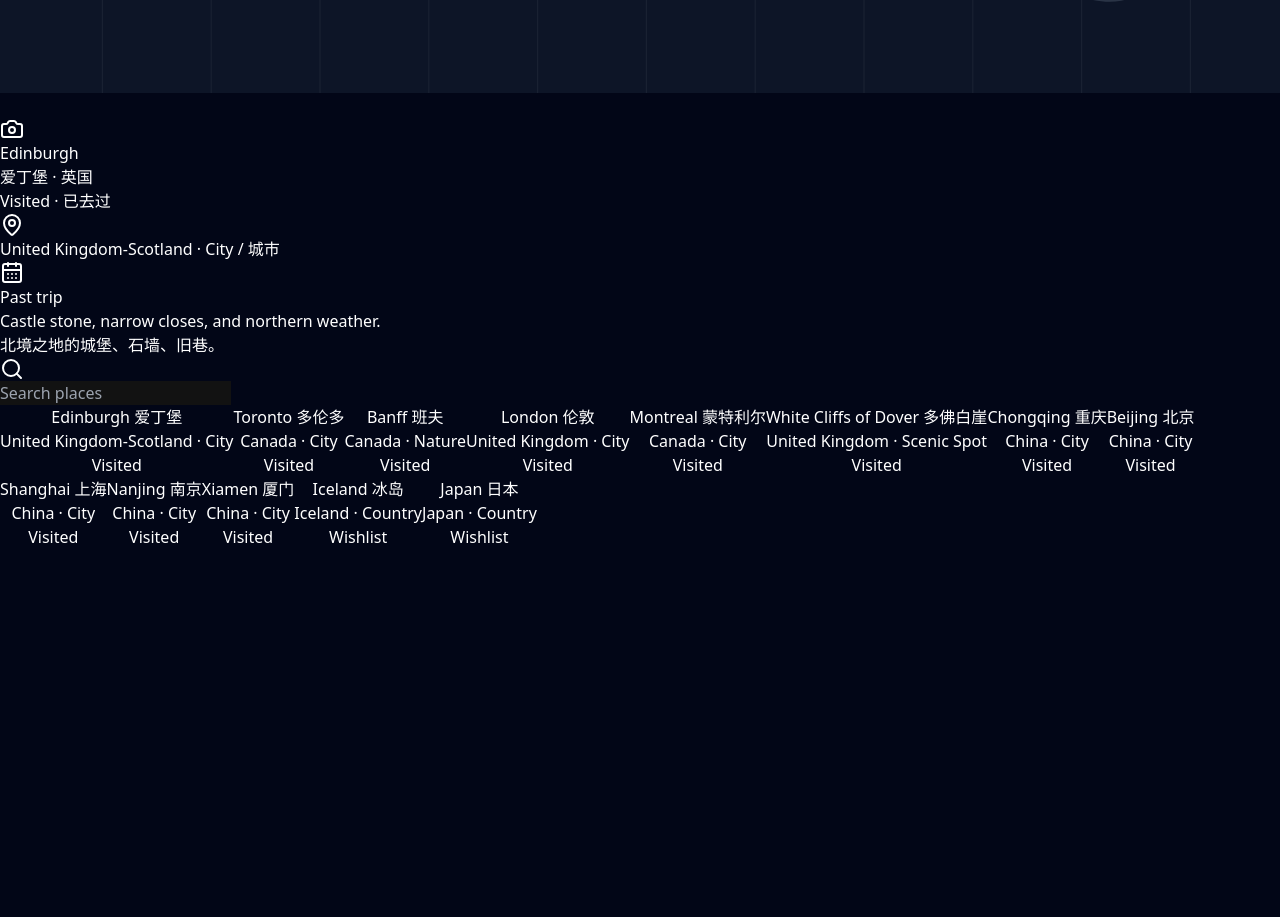
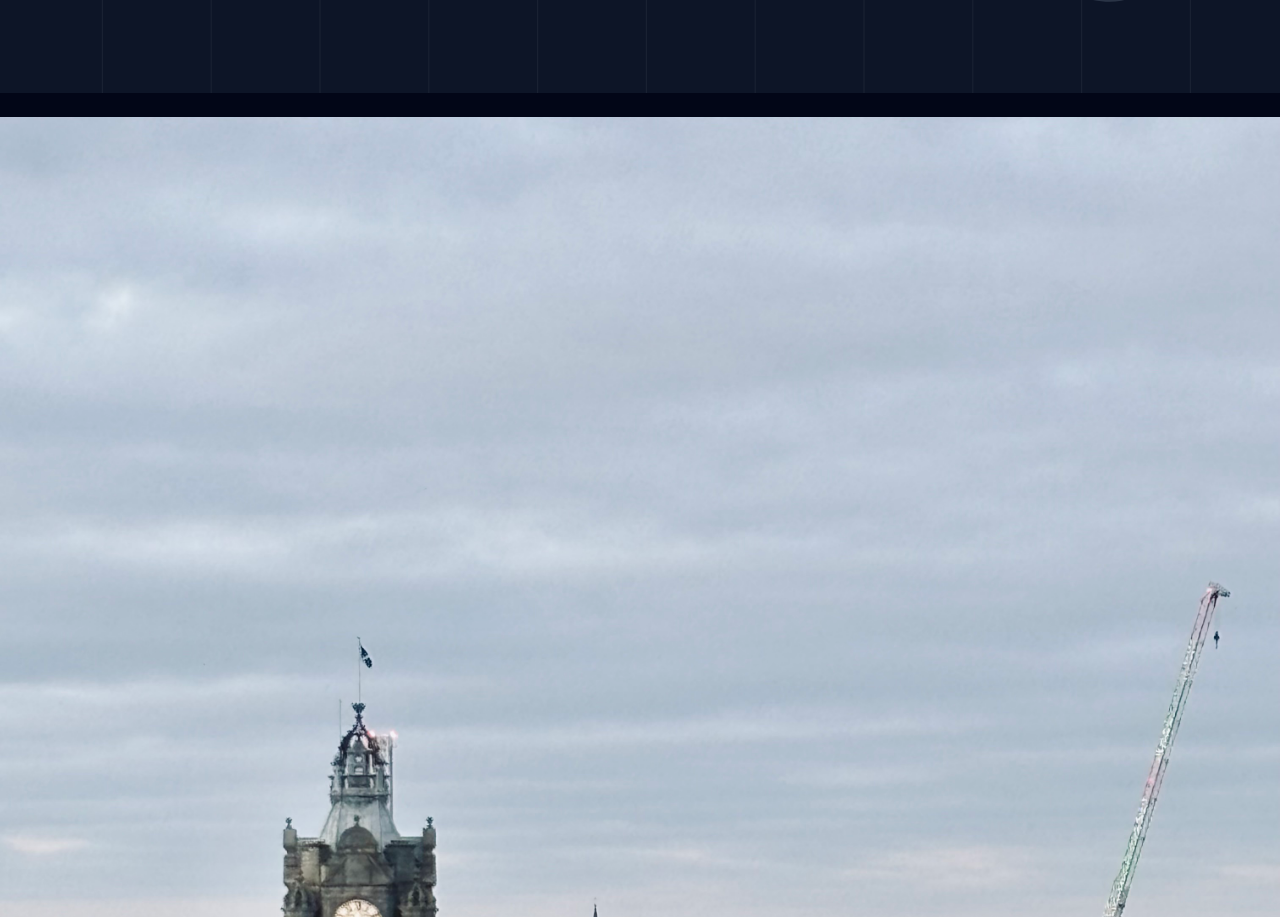
Before and after one commit to ccccchris1234/travel_journal, a React (Vite) app in the folder world-travel-journal-response2/: page / in a window 1280 px wide. Shown: the part 835-1752 px from the top of the page. Before the commit the page ends 1384 px from the top, so only its background shows below. Built offline with nearby package versions, Linux system fonts and the light colour scheme.

Commit message:
Update places.js

```diff
--- a/world-travel-journal-response2/src/data/places.js
+++ b/world-travel-journal-response2/src/data/places.js
@@ -12,10 +12,12 @@ export const places = [
     date: "Past trip",
     lat: 55.953,
     lng: -3.188,
+    photo: "/edinburgh_1.jpeg",
     photos: [
-   "/edinburgh_1.jpeg",
-   "/edinburgh_2.jpeg",
- ],
+      "/edinburgh_1.jpeg",
+             "/edinburgh_2.jpeg",
+
+    ],
     note: "Castle stone, narrow closes, and northern weather.",
     noteZh: "北境之地的城堡、石墙、旧巷。"
   },
```
